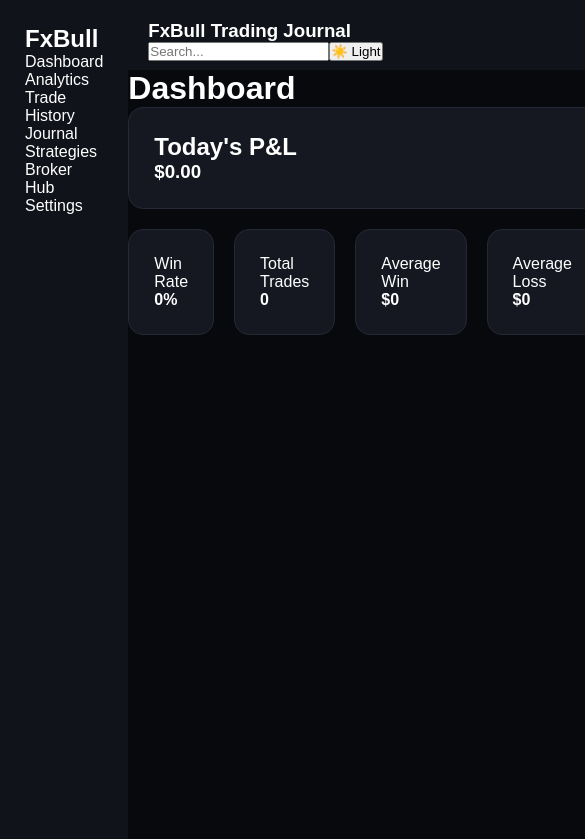
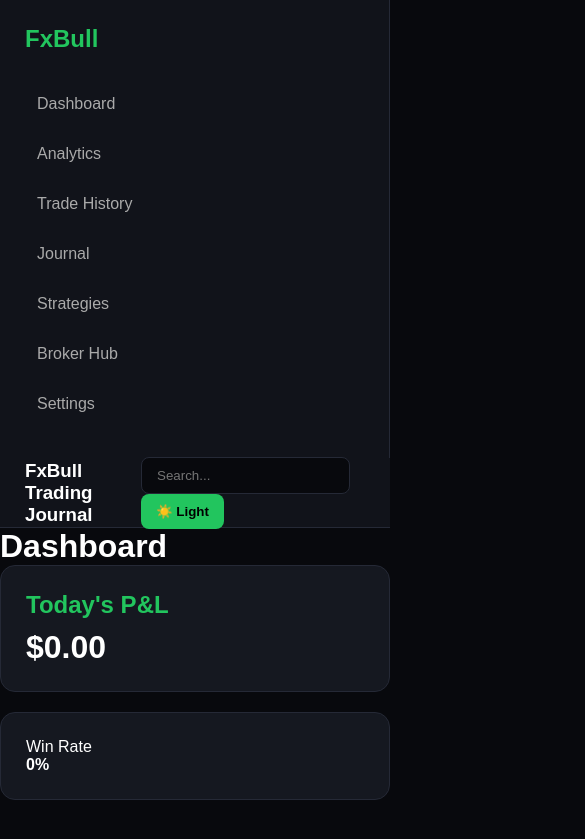
Before and after one commit to zaheerlove2002/FxBull, a React (Vite) app: page / in a window 390 px wide. Shown: the top 839 px of the page, 585 px wide, since content can reach past the window. Built offline with nearby package versions, Linux system fonts and the light colour scheme.

Commit message:
Complete dashboard theme styling

```diff
--- a/src/style.css
+++ b/src/style.css
@@ -4,11 +4,16 @@
   box-sizing:border-box;
 }
 
+
 body{
   font-family:Arial, sans-serif;
   background:#08090d;
   color:white;
+  transition:0.3s;
 }
+
+
+/* Main Layout */
 
 .layout{
   display:flex;
@@ -16,46 +21,286 @@ body{
 }
 
 
+/* Sidebar */
+
 aside{
+
   width:250px;
   background:#11131a;
   padding:25px;
+  border-right:1px solid #252936;
+
 }
 
 
-.content{
-  flex:1;
+aside h2{
+
+  color:#22c55e;
+  margin-bottom:30px;
+
 }
 
 
-.topbar{
-  height:70px;
-  background:#11131a;
-  padding:20px;
+nav p{
+
+  padding:12px;
+  margin-bottom:8px;
+  color:#aaa;
+  border-radius:8px;
+  cursor:pointer;
+
 }
 
 
-main{
-  padding:30px;
+nav p:hover{
+
+  background:#1c202b;
+  color:white;
+
 }
 
 
+
+/* Content Area */
+
+.content{
+
+  flex:1;
+
+}
+
+
+
+/* Topbar */
+
+.topbar{
+
+  height:70px;
+  background:#11131a;
+  border-bottom:1px solid #252936;
+
+  display:flex;
+  align-items:center;
+  justify-content:space-between;
+
+  padding:0 25px;
+
+}
+
+
+
+.topbar input{
+
+  background:#08090d;
+  border:1px solid #252936;
+  padding:10px 15px;
+  border-radius:8px;
+  color:white;
+  margin-right:15px;
+
+}
+
+
+
+/* Main Dashboard */
+
+main{
+
+  padding:30px;
+
+}
+
+
+main h1{
+
+  margin-bottom:25px;
+
+}
+
+
+
+/* Cards */
+
 .card{
+
   background:#151820;
+
   border:1px solid #252936;
+
   border-radius:15px;
+
   padding:25px;
+
   margin-bottom:20px;
+
+}
+
+
+.card h2{
+
+  color:#22c55e;
+
+}
+
+
+.card h3{
+
+  font-size:32px;
+
+  margin-top:10px;
+
+}
+
+
+
+/* Dashboard Grid */
+
+.grid{
+
+  display:grid;
+
+  grid-template-columns:repeat(4,1fr);
+
+  gap:20px;
+
+}
+
+
+
+/* Button */
+
+button{
+
+  background:#22c55e;
+
+  border:none;
+
+  padding:10px 15px;
+
+  border-radius:8px;
+
+  cursor:pointer;
+
+  font-weight:bold;
+
+}
+
+
+button:hover{
+
+  opacity:0.8;
+
+}
+
+
+
+/* LIGHT MODE */
+
+
+.light-mode{
+
+  background:#ffffff;
+
+  color:#111111;
+
+}
+
+
+
+.light-mode aside{
+
+  background:#f5f5f5;
+
+  border-right:1px solid #ddd;
+
+}
+
+
+.light-mode nav p{
+
+  color:#555;
+
+}
+
+
+.light-mode nav p:hover{
+
+  background:#ddd;
+
+  color:#111;
+
+}
+
+
+
+.light-mode .topbar{
+
+  background:#ffffff;
+
+  border-bottom:1px solid #ddd;
+
+}
+
+
+
+.light-mode .topbar input{
+
+  background:white;
+
+  color:#111;
+
+  border:1px solid #ccc;
+
+}
+
+
+
+.light-mode .card{
+
+  background:#ffffff;
+
+  color:#111;
+
+  border:1px solid #ddd;
+
+}
+
+
+
+/* Mobile Responsive */
+
+@media(max-width:900px){
+
+.layout{
+
+flex-direction:column;
+
+}
+
+
+aside{
+
+width:100%;
+
 }
 
 
 .grid{
-  display:grid;
-  grid-template-columns:repeat(4,1fr);
-  gap:20px;
+
+grid-template-columns:repeat(2,1fr);
+
+}
+
 }
 
 
-button{
-  cursor:pointer;
+
+@media(max-width:500px){
+
+.grid{
+
+grid-template-columns:1fr;
+
 }
+
+}
```
